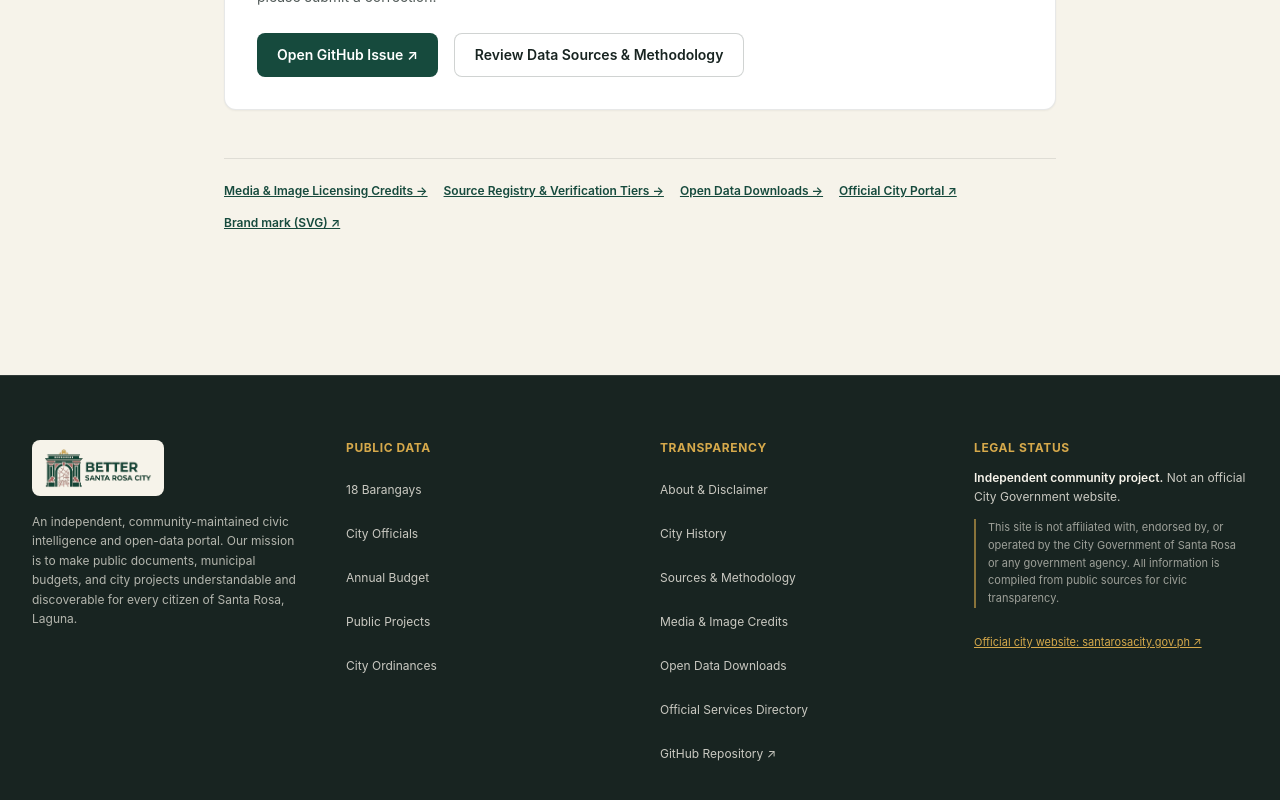
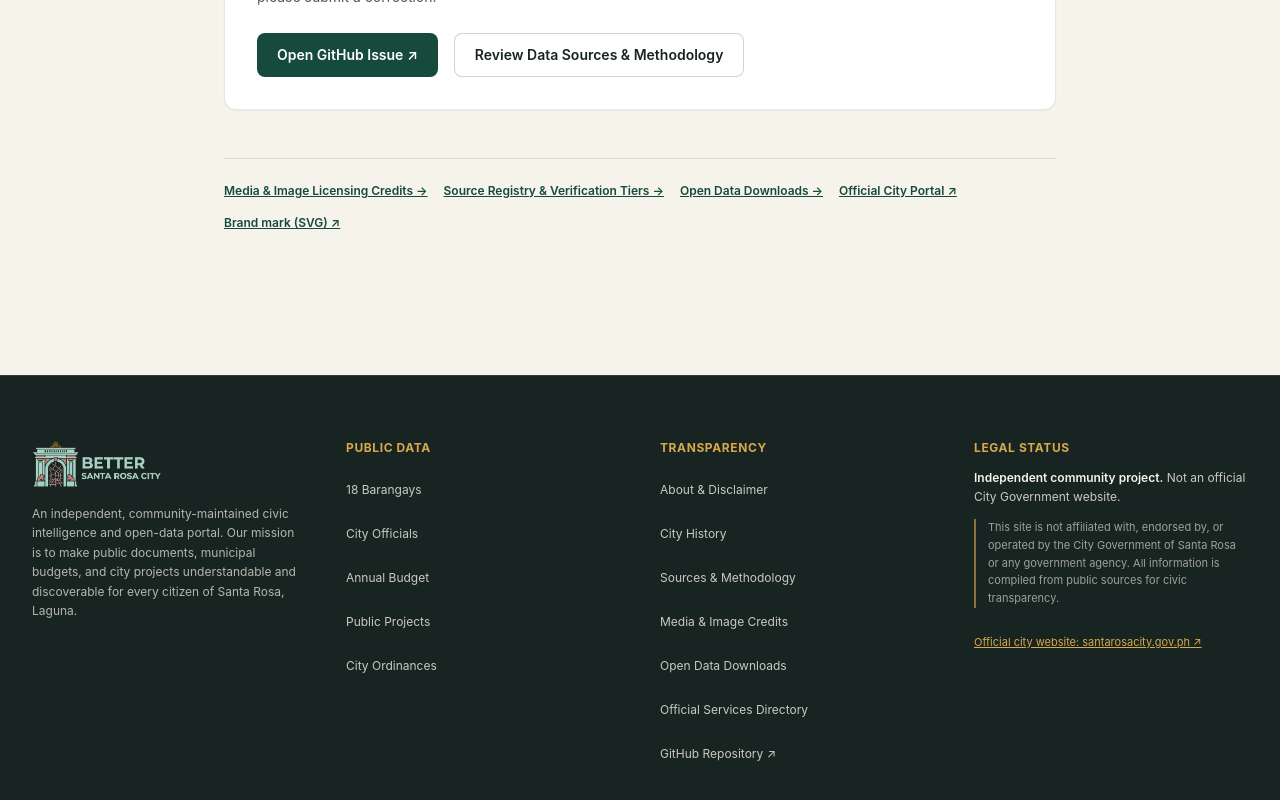
Before and after one commit to jericizon/bettersantarosacity, a Nuxt app: page /about in a window 1280 px wide. Shown: the part 1204-2004 px from the top of the page. Built offline with nearby package versions, Linux system fonts and the light colour scheme.

Commit message:
feat(footer): blend wordmark into charcoal via invert+hue-rotate+lighten

```diff
--- a/components/civic/CivicFooter.vue
+++ b/components/civic/CivicFooter.vue
@@ -9,17 +9,16 @@ const linkClass = 'flex items-center min-h-11 hover:text-white rounded-sm focus-
       <div class="grid grid-cols-1 sm:grid-cols-2 lg:grid-cols-4 gap-10">
         <!-- Brand & Mission -->
         <div class="space-y-4">
-          <!-- Dark-green wordmark needs the parchment chip to stay legible on
-               the charcoal footer; the lockup already carries the site name. -->
-          <div class="inline-flex items-center rounded-lg bg-parchment px-3 py-2">
+          <!-- Same wordmark as the header: invert+hue-rotate lifts it to light
+               tones keeping brand hues; lighten blend melts dark artwork
+               into the charcoal instead of showing a box. -->
           <img
             src="/images/bettersantarosa-logo.png"
             alt="Better Santa Rosa City"
             width="477"
             height="176"
-              class="h-10 w-auto object-contain"
+            class="h-12 w-auto object-contain invert hue-rotate-180 mix-blend-lighten"
           >
-          </div>
           <p class="text-xs text-parchment/70 leading-relaxed">
             An independent, community-maintained civic intelligence and open-data portal. Our mission is to make public documents, municipal budgets, and city projects understandable and discoverable for every citizen of Santa Rosa, Laguna.
           </p>
```
Lines whose indentation alone changed are shown as unchanged.
